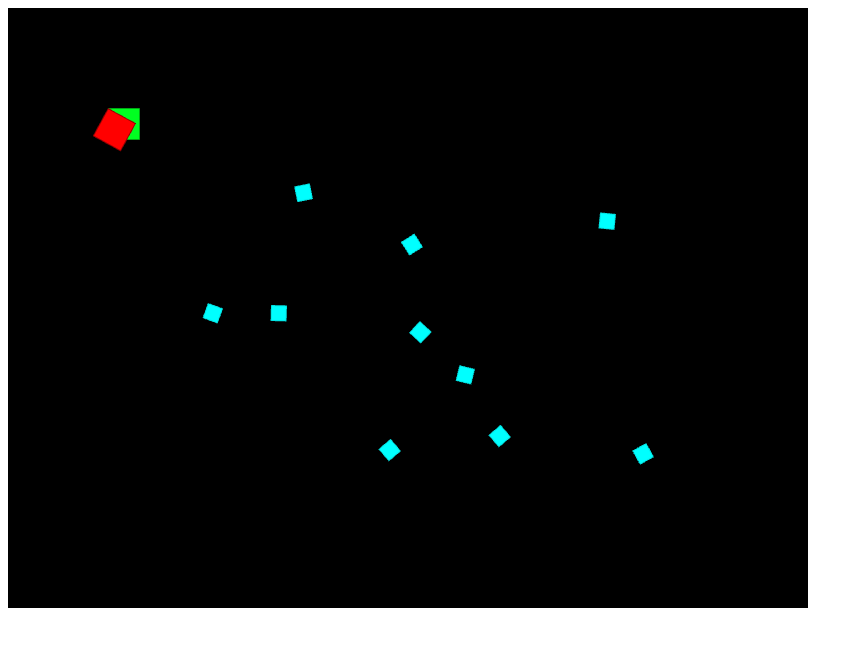
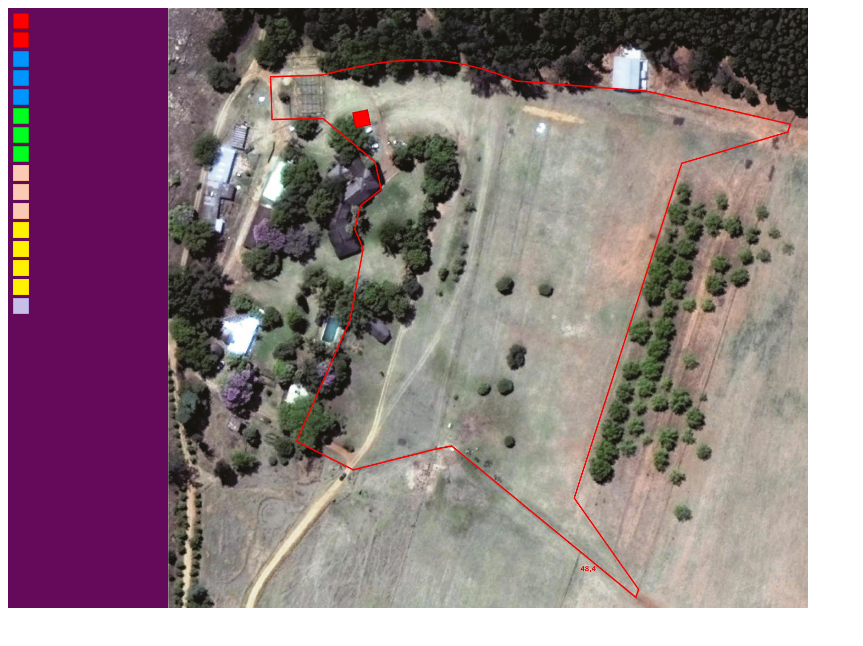
Before and after one commit to xaviertnc/eventmap, a plain HTML site: page index.html in a window 1280 px wide. Shown: the whole page, without its empty margins (0-863 px from the left). Drawn offline with Linux system fonts and the light colour scheme; animation ran at ten frames a second.

Commit message:
EVM 0.0.2 - DEV - Main: Add PLACED and UNPLACED containers + Create items from 'mapdata'. Change to Linux line-endings.

```diff
--- a/js/main.js
+++ b/js/main.js
@@ -1,13 +1,14 @@
-/*global PIXI*/
+/*global PIXI, NM, mapdata*/
 
 PIXI.utils.sayHello(PIXI.utils.isWebGLSupported() ? 'WebGL' : 'canvas');
 
-
-// Create a Pixi Application
-let app = new PIXI.Application({width: 800, height: 600, antialias: true});
+window.NM = window.NM || {};
 
 
-let lib = {
+NM.app = new PIXI.Application({width: 800, height: 600, antialias: true});
+
+
+NM.lib = {
   randomInt: function(min, max) {
     return Math.floor(Math.random() * (max - min + 1)) + min;
   }
@@ -15,45 +16,75 @@ let lib = {
 
 
 // Add the canvas that Pixi automatically created for you to
-// the HTML document
-document.body.appendChild(app.view);
+// the document body.
+document.body.appendChild(NM.app.view);
 
 
 PIXI.Loader.shared
-  .add('red'     , 'img/32x32/red32.png')
-  .add('green'   , 'img/32x32/green32.png')
-  .add('blue'    , 'img/32x32/blue32.png')
-  .add('lighblue', 'img/32x32/lighblue32.png')
-  .add('cyan'    , 'img/32x32/cyan32.png')
-  .add('peach'   , 'img/32x32/peach32.png')
-  .add('olive'   , 'img/32x32/olive32.png')
-  .add('grey'    , 'img/32x32/grey32.png');
+  .add('terrein'   , 'img/terrein-skoon.jpg')
+  .add('red'       , 'img/32x32/red32.png')
+  .add('green'     , 'img/32x32/green32.png')
+  .add('blue'      , 'img/32x32/blue32.png')
+  .add('lightblue' , 'img/32x32/lightblue32.png')
+  .add('yellow'    , 'img/32x32/yellow32.png')
+  .add('purple'    , 'img/32x32/purple32.png')
+  .add('cyan'      , 'img/32x32/cyan32.png')
+  .add('peach'     , 'img/32x32/peach32.png')
+  .add('olive'     , 'img/32x32/olive32.png')
+  .add('grey'      , 'img/32x32/grey32.png');
 
 
 PIXI.Loader.shared.load(function() {
+  let app = NM.app;
+  let lib = NM.lib;
   let resources = PIXI.Loader.shared.resources;
-  let sprGreen = new PIXI.Sprite(resources.green.texture);
-  sprGreen.x = 100;
-  sprGreen.y = 100;
-  app.stage.addChild(sprGreen);
+  let unplaced = mapdata.items.filter(function(item) { return item.group === 1; });
+  let placed = mapdata.items.filter(function(item) { return item.group === 2; });
+  let shelfContainer = new PIXI.Container();
+  let mapContainer = new PIXI.Container();
+  let shelfBg = new PIXI.Graphics();
+  let mapBg = new PIXI.Sprite(resources.terrein.texture);
+  let i;
 
-  let sprRed = new PIXI.Sprite(resources.red.texture);
-  sprRed.x = 100;
-  sprRed.y = 100;
-  sprRed.rotation = 0.5; //radians
-  app.stage.addChild(sprRed);
+  // Config SHELF Container
+  shelfBg.beginFill(0x650A5A);
+  shelfBg.drawRect(0, 0, app.screen.width*0.2, app.screen.height);
+  shelfBg.endFill();
+  shelfContainer.addChild(shelfBg);
+  app.stage.addChild(shelfContainer);
 
-  let cyanSprites = [];
-  for(let i=0; i<10; i++) {
-    let spr = new PIXI.Sprite(resources.cyan.texture);
-    spr.width = 16;
-    spr.height = 16;
-    spr.x = lib.randomInt(150, 650);
-    spr.y = lib.randomInt(150, 450);
-    spr.rotation = Math.PI * Math.random(); //radians
-    app.stage.addChild(spr);
-    cyanSprites.push(spr);
+  // Config MAP Container
+  mapBg.width = app.screen.width*0.8;
+  mapBg.height = app.screen.height;
+  mapContainer.x = app.screen.width*0.2;
+  mapContainer.addChild(mapBg);
+  app.stage.addChild(mapContainer);
+
+  window.console.log('unplaced:', unplaced);
+  window.console.log('placed:', placed);
+
+  //Add unplaced items
+  for (i in unplaced) {
+    let item = unplaced[i];
+    let itemTypeInfo = mapdata.itemtypes[item.type];
+    let sprite = new PIXI.Sprite(resources[itemTypeInfo.spr].texture);
+    sprite.x = 5;
+    sprite.y = i*(sprite.height*itemTypeInfo.scale + 3) + 5;
+    sprite.scale.set(itemTypeInfo.scale);
+    shelfContainer.addChild(sprite);
+  }
+
+  // Add placed items
+  for (i in placed) {
+    let item = placed[i];
+    let itemTypeInfo = mapdata.itemtypes[item.type];
+    let sprite = new PIXI.Sprite(resources[itemTypeInfo.spr].texture);
+    sprite.x = lib.randomInt(mapContainer.width*0.1, mapContainer.width - mapContainer.width*0.2);
+    sprite.y = lib.randomInt(mapContainer.height*0.1, mapContainer.height - mapContainer.height*0.2);
+    sprite.rotation = Math.PI * Math.random(); //radians
+    sprite.scale.set(itemTypeInfo.scale);
+    mapContainer.addChild(sprite);
   }
 });
 
-window.console.log('PIXI App:', app);
+window.console.log('PIXI App:', NM.app);
```
Also changed, not shown: index.html (line endings or trailing spaces), res/mapdata.js (line endings or trailing spaces).
